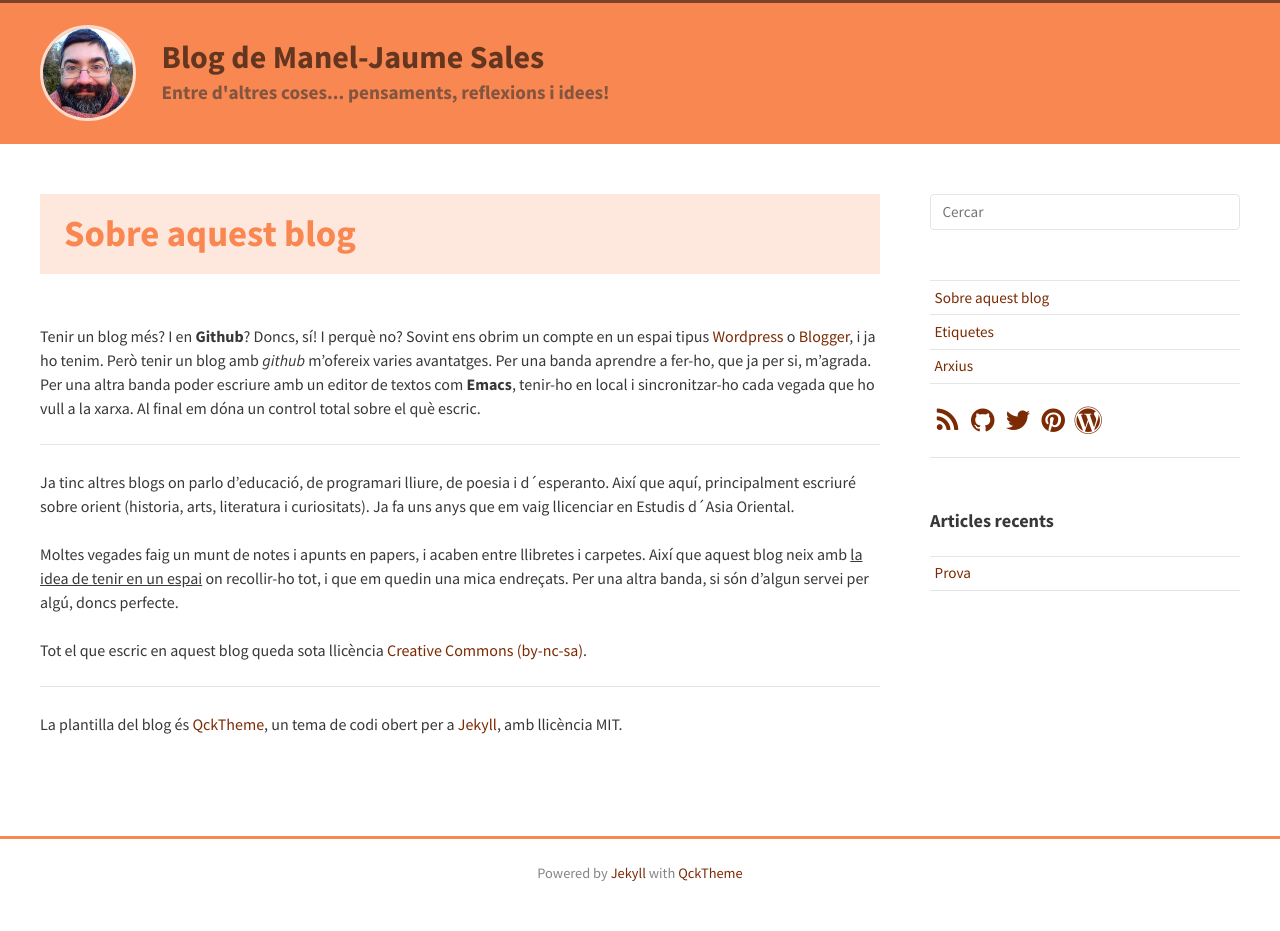
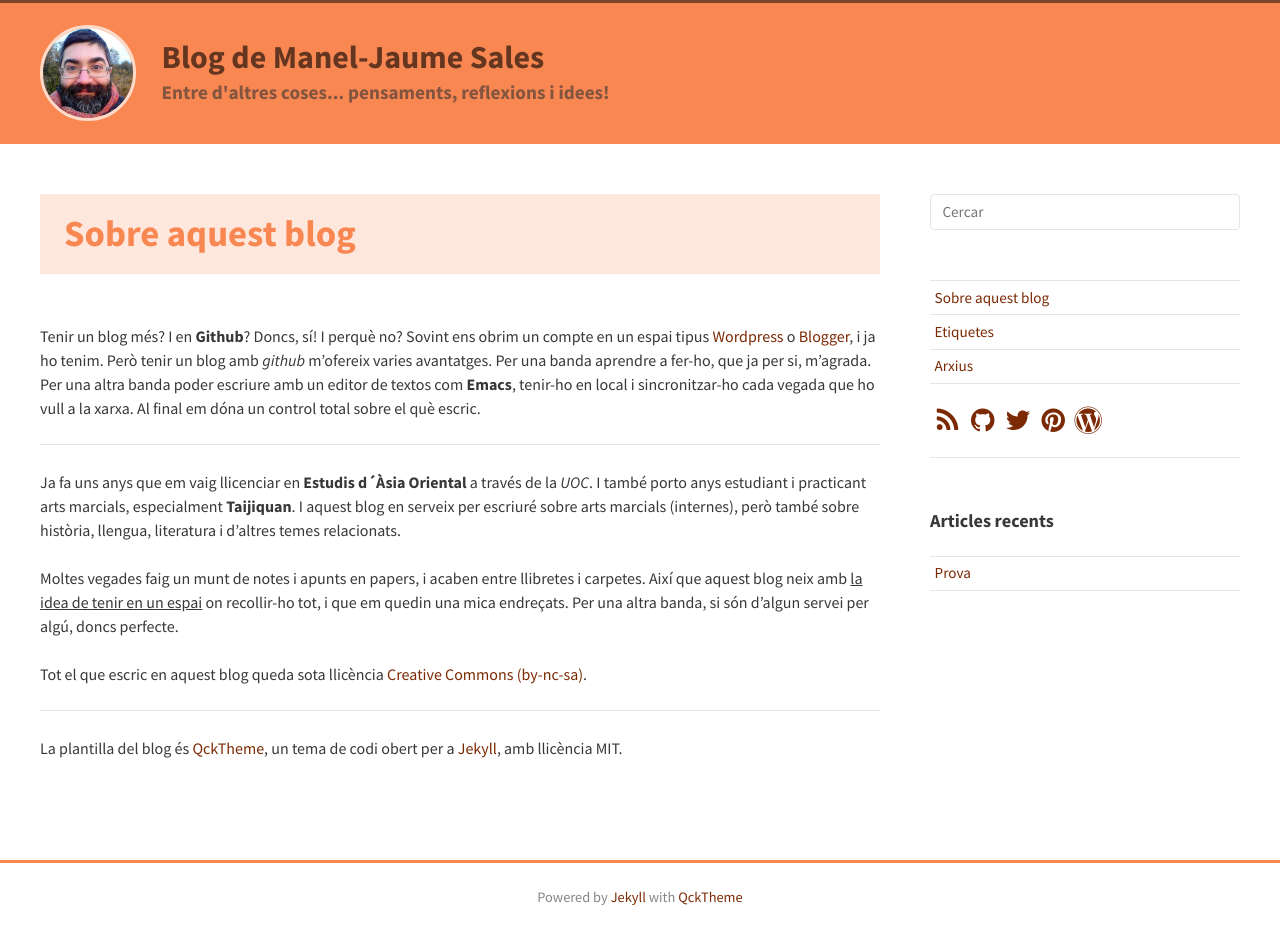
Before and after one commit to manelsales/manelsales.github.io, a Jekyll site: the page built from _pages/about.md, in a window 1280 px wide. Built offline with Jekyll 4.4.1, drawn with Linux system fonts in a browser that asks for light colours; nearby versions of some CDN libraries; Markdown is read by kramdown in place of the engine named in the settings; before the commit the page ends 907 px from its top, so only the background shows below that.

Commit message:
canvis nous

```diff
--- a/_pages/about.md
+++ b/_pages/about.md
@@ -12,7 +12,7 @@ Per una banda aprendre a fer-ho, que ja per si, m'agrada. Per una altra banda po
 
 -------------------------------------------------------------------------------
 
-Ja tinc altres blogs on parlo d'educació, de programari lliure, de poesia i d´esperanto. Així que aquí, principalment escriuré sobre orient (historia, arts, literatura i curiositats). Ja fa uns anys que em vaig llicenciar en Estudis d´Asia Oriental.
+Ja fa uns anys que em vaig llicenciar en **Estudis d´Àsia Oriental** a través de la *UOC*. I també porto anys estudiant i practicant arts marcials, especialment **Taijiquan**. I aquest blog en serveix per escriuré sobre arts marcials (internes), però també sobre història, llengua, literatura i d'altres temes relacionats.
 
 Moltes vegades faig un munt de notes i apunts en papers, i acaben entre llibretes i carpetes. Així que aquest blog neix amb <u>la idea de tenir en un espai</u> on recollir-ho tot, i que em quedin una mica endreçats. Per una altra banda, si són d'algun servei per algú, doncs perfecte.
 
```
Also changed, not shown: images/taiji.png (added).
